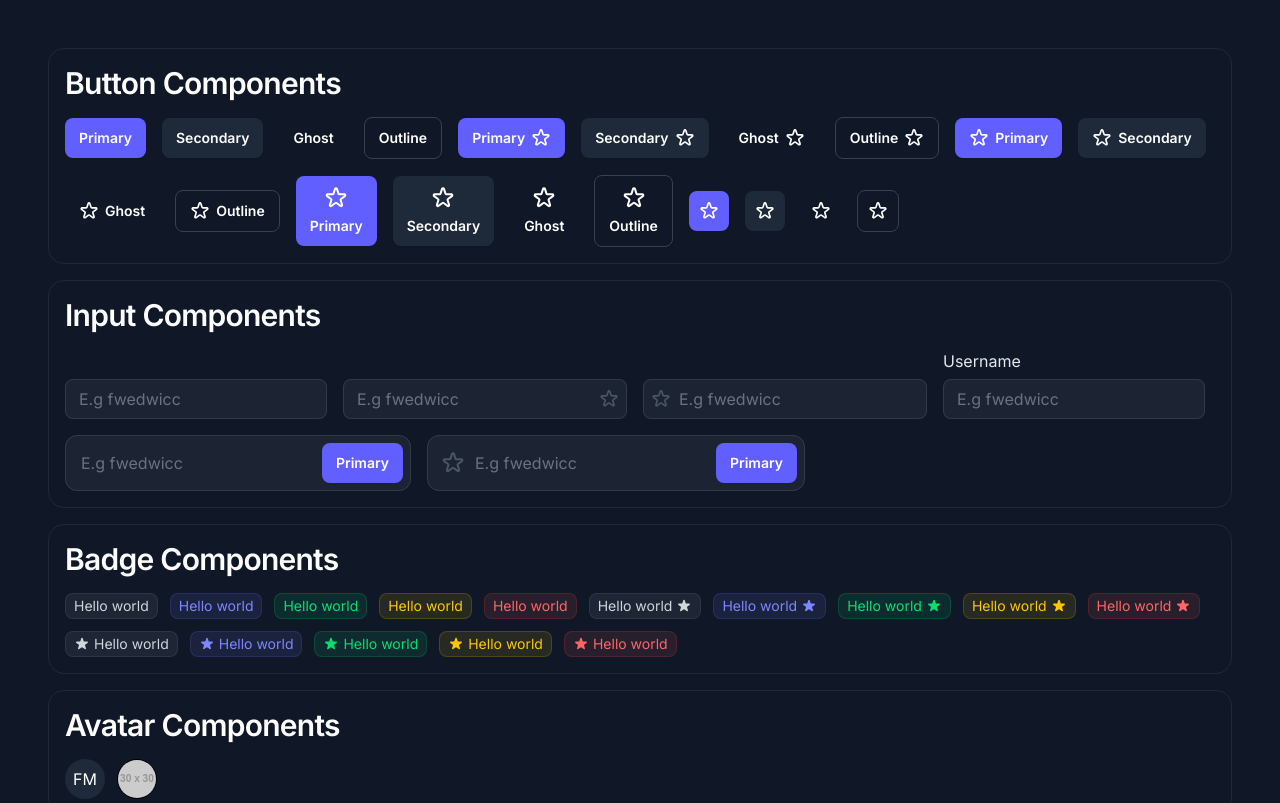
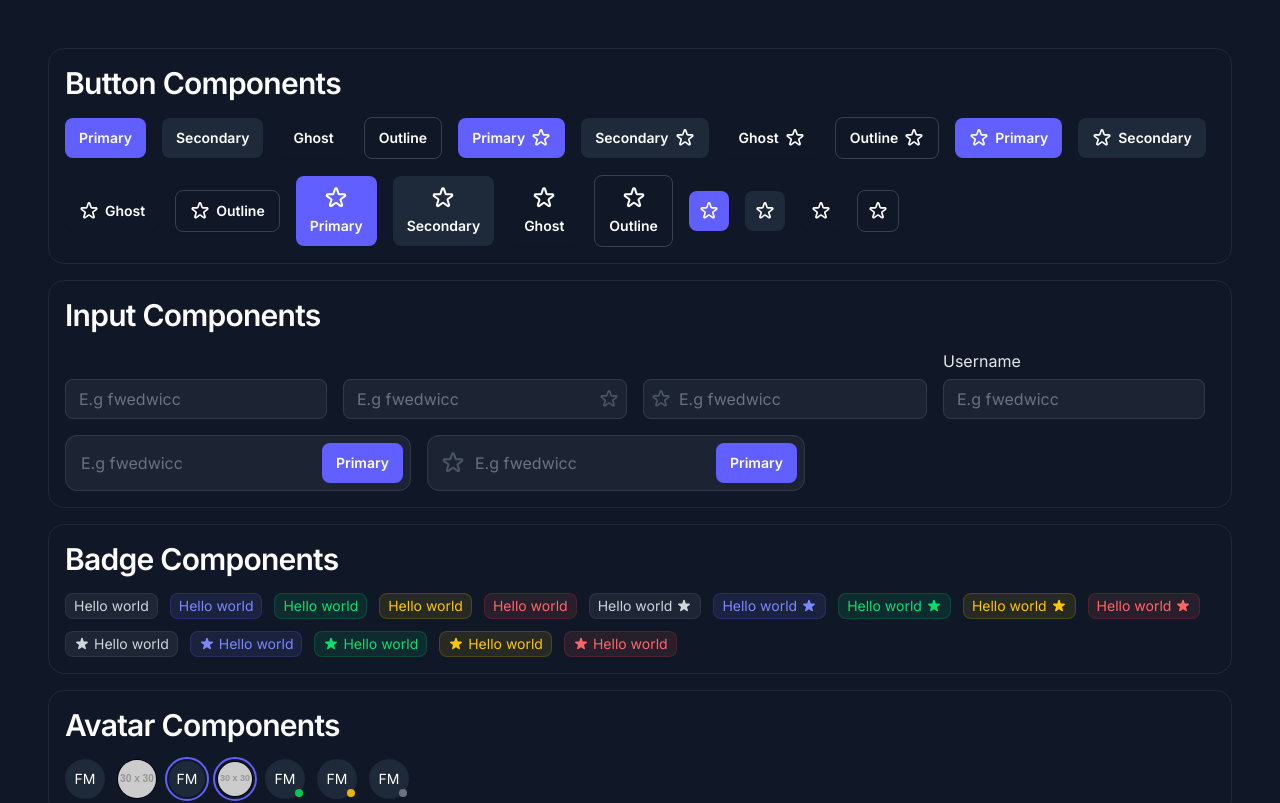
Before and after one commit to fwedwicc/FM-DailyUI-S2, a React (Vite) app: page /FM-DailyUI-S2/ui-collection in a window 1280 px wide. Shown: the top 803 px of the page. Built offline with nearby package versions, Linux system fonts and the light colour scheme.

Commit message:
feat: enhance Avatar component with status indicators and add new Avatar examples in AvatarCollection; update Draft page to include Avatar and Input components

```diff
--- a/src/components/AvatarCollection.jsx
+++ b/src/components/AvatarCollection.jsx
@@ -13,7 +13,7 @@ const AvatarCollection = () => {
       className='border border-gray-800 p-4 rounded-2xl space-y-4'
     >
       <h3>Avatar Components</h3>
-      <div className='flex flex-wrap gap-3'>
+      <div className='flex items-center flex-wrap gap-3'>
         {/* Default Avatar - Initials */}
         <Avatar
           type='initials'
@@ -27,6 +27,45 @@ const AvatarCollection = () => {
           size='size-10'
           image='https://placehold.co/30x30'
         />
+        {/* Avatar with Outline - Initials */}
+        <Avatar
+          type='initials'
+          initials='FM'
+          size='size-9'
+          styles='bg-gray-800 text-white'
+          outline='outline-2 outline-offset-2 outline-indigo-500'
+        />
+        {/* Avatar with Outline - Profile */}
+        <Avatar
+          type='profile'
+          size='size-9'
+          image='https://placehold.co/30x30'
+          outline='outline-2 outline-offset-2 outline-indigo-500'
+        />
+        {/* Avatar with status - Online */}
+        <Avatar
+          type='initials'
+          initials='FM'
+          size='size-10'
+          styles='bg-gray-800 text-white'
+          status='online'
+        />
+        {/* Avatar with status - Idle */}
+        <Avatar
+          type='initials'
+          initials='FM'
+          size='size-10'
+          styles='bg-gray-800 text-white'
+          status='idle'
+        />
+        {/* Avatar with status - Offline/Default */}
+        <Avatar
+          type='initials'
+          initials='FM'
+          size='size-10'
+          styles='bg-gray-800 text-white'
+          status='offline'
+        />
       </div>
     </motion.section>
   )
--- a/src/components/ui/Avatar.jsx
+++ b/src/components/ui/Avatar.jsx
@@ -1,15 +1,21 @@
 import React from 'react'
 
-const Avatar = ({ type, initials, size, styles, image }) => {
+const Avatar = ({ type, initials, size, outline, status, styles, image }) => {
   return (
     <>
       {type === 'initials' ? (
-        <div className={`${styles} ${size} flex justify-center items-center rounded-full`}>
-          <span className='text-neutral uppercase'>{initials}</span>
+        <div className={`${styles} ${size} ${outline} relative flex justify-center items-center rounded-full`}>
+          <span className='text-neutral uppercase text-sm'>{initials}</span>
+          {status && (
+            <div className={`absolute size-2 rounded-full ${status === 'online' ? 'bg-green-500' : status === 'idle' ? 'bg-yellow-500' : 'bg-gray-500'} right-[2px] bottom-[2px]`} />
+          )}
         </div>
       ) : type === 'profile' ? (
-        <div className={`${size} relative border rounded-full overflow-hidden`}>
+        <div className={`${styles} ${size} ${outline} relative border rounded-full overflow-hidden`}>
           <img src={image} alt={'image'} className='absolute object-cover w-full h-full' />
+          {status && (
+            <div className={`absolute size-2 rounded-full ${status === 'online' ? 'bg-green-500' : status === 'idle' ? 'bg-yellow-500' : 'bg-gray-500'} right-[2px] bottom-[2px]`} />
+          )}
         </div>
       ) : null}
     </>
--- a/src/pages/Draft.jsx
+++ b/src/pages/Draft.jsx
@@ -1,6 +1,6 @@
 import React from 'react'
 import { motion } from 'framer-motion'
-import { Button } from '../components/ui'
+import { Button, Avatar, Input } from '../components/ui'
 import { HiOutlineMenuAlt1, HiOutlineRefresh, HiOutlineBookmark, HiOutlineDeviceMobile, HiOutlineViewGrid } from "react-icons/hi"
 import useScrollToTop from '../hooks/useScrollToTop'
 
@@ -46,17 +46,50 @@ const Draft = () => {
           <Button variant='ghost' iconButton>
             <HiOutlineViewGrid className='size-5 stroke-[1.3px]' />
           </Button>
-          <Button variant='ghost' iconButton>
-            <HiOutlineMenuAlt1 className='size-5 stroke-[1.3px]' />
-          </Button>
+          <Avatar
+            type='profile'
+            size='size-9'
+            image='https://placehold.co/30x30'
+            outline='outline-2 outline-offset-2 outline-indigo-500'
+            styles='cursor-pointer'
+          />
         </div>
       </nav>
       {/* Main Content */}
       <main className='grid lg:grid-cols-3 grid-cols-1 lg:ml-20 ml-0 h-screen border border-yellow-300/40'>
         {/* Side Content */}
-        <div className='lg:order-1 order-2 col-span-1 overflow-auto h-full border border-yellow-300/40'>
-          <h1>Side Content</h1>
-          <p>Lorem ipsum dolor, sit amet consectetur adipisicing elit. Iusto temporibus obcaecati non cumque nostrum eveniet nihil amet? Repellat odio quidem corporis, deserunt itaque ex nam nemo porro neque rem aspernatur?Lorem ipsum dolor, sit amet consectetur adipisicing elit. Iusto temporibus obcaecati non cumque nostrum eveniet nihil amet? Repellat odio quidem corporis, deserunt itaque ex nam nemo porro neque rem aspernatur?Lorem ipsum dolor, sit amet consectetur adipisicing elit. Iusto temporibus obcaecati non cumque nostrum eveniet nihil amet? Repellat odio quidem corporis, deserunt itaque ex nam nemo porro neque rem aspernatur?Lorem ipsum dolor, sit amet consectetur adipisicing elit. Iusto temporibus obcaecati non cumque nostrum eveniet nihil amet? Repellat odio quidem corporis, deserunt itaque ex nam nemo porro neque rem aspernatur?Lorem ipsum dolor, sit amet consectetur adipisicing elit. Iusto temporibus obcaecati non cumque nostrum eveniet nihil amet? Repellat odio quidem corporis, deserunt itaque ex nam nemo porro neque rem aspernatur?</p>
+        <div className='z-50 p-4 lg:order-1 order-2 col-span-1 overflow-auto h-full border border-yellow-300/40'>
+          {/* Search */}
+          <div className='relative'>
+            <Input
+              id="username"
+              name="username"
+              type="text"
+              placeholder="E.g fwedwicc"
+              styles="w-auto"
+              inputStyles='pr-24 px-3 py-3 rounded-xl'
+            />
+            <div className='flex absolute right-2 top-1/2 -translate-y-1/2 gap-1'>
+              <Button variant='ghost' iconButton>
+                <HiOutlineMenuAlt1 className='size-5' />
+              </Button>
+              <Button variant='ghost' iconButton>
+                <HiOutlineMenuAlt1 className='size-5' />
+              </Button>
+            </div>
+          </div>
+          {/* Filters */}
+          <div className='flex items-center gap-2'>
+            <Button variant='outline' label='Install app' styles=''>
+              <HiOutlineDeviceMobile className='size-6 stroke-[1.3px]' />
+            </Button>
+            <Button variant='outline' label='Install app' styles=''>
+              <HiOutlineDeviceMobile className='size-6 stroke-[1.3px]' />
+            </Button>
+            <Button variant='outline' label='Install app' styles=''>
+              <HiOutlineDeviceMobile className='size-6 stroke-[1.3px]' />
+            </Button>
+          </div>
         </div>
         {/* Map */}
         <div className='lg:h-screen h-94 lg:order-2 order-1 col-span-2 border border-yellow-300/40'>
```
